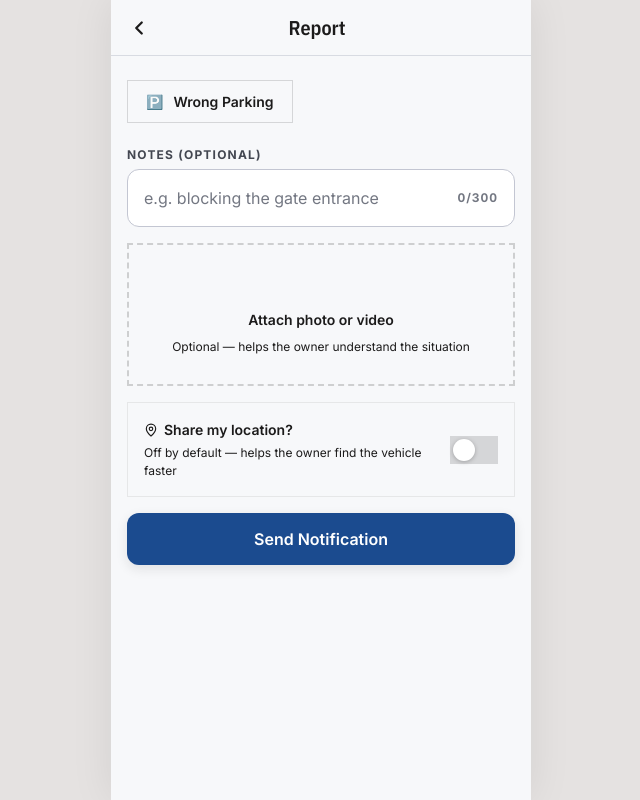
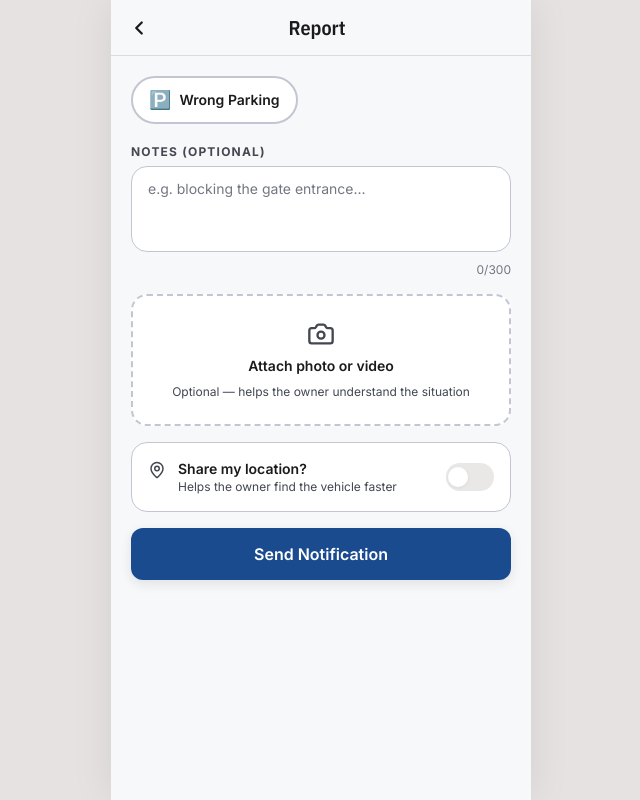
Before and after one commit to ajinkya682/roadlink-demo-app, a React (Vite) app: page /report-detail in a window 1280 px wide. Shown: the whole page, without its empty margins (319-959 px from the left). Built offline with nearby package versions, Linux system fonts and the light colour scheme.

Commit message:
feat: enhance ReportDetail component with emergency alert feature, improved layout, and photo attachment functionality

```diff
--- a/src/pages/guest/ReportDetail.jsx
+++ b/src/pages/guest/ReportDetail.jsx
@@ -1,25 +1,28 @@
 import React, { useState } from 'react';
 import { useNavigate, useLocation } from 'react-router-dom';
-import { Camera, MapPin } from 'lucide-react';
+import { Camera, MapPin, AlertTriangle } from 'lucide-react';
 import { motion } from 'framer-motion';
 import AppHeader from '../../components/AppHeader';
 import Button from '../../components/Button';
-import Input from '../../components/Input';
-import styles from './ReportDetail.module.css';
+import Toggle from '../../components/Toggle';
 
-const stagger = { hidden: {}, show: { transition: { staggerChildren: 0.1 } } };
-const fadeUp = { hidden: { opacity: 0, y: 20 }, show: { opacity: 1, y: 0, transition: { type: 'spring', damping: 22, stiffness: 200 } } };
+const stagger = { hidden: {}, show: { transition: { staggerChildren: 0.08 } } };
+const fadeUp = {
+  hidden: { opacity: 0, y: 16 },
+  show: { opacity: 1, y: 0, transition: { type: 'spring', damping: 22, stiffness: 200 } },
+};
 
 export default function ReportDetail() {
   const navigate = useNavigate();
   const location = useLocation();
-  const cat = location.state?.category || { label: 'Wrong Parking', icon: '🅿️', alert: false };
+  const cat = location.state?.category || { label: 'Wrong Parking', emoji: '🅿️', isAlert: false };
 
   const [notes, setNotes] = useState('');
   const [locationShare, setLocationShare] = useState(false);
+  const [hasPhoto, setHasPhoto] = useState(false);
   const [loading, setLoading] = useState(false);
 
-  const isEmergency = cat.alert;
+  const isEmergency = cat.isAlert;
 
   const handleSend = () => {
     setLoading(true);
@@ -27,23 +30,43 @@ export default function ReportDetail() {
   };
 
   return (
-    <div className={styles.page}>
+    <div className="min-h-screen bg-fog flex flex-col">
       <AppHeader title="Report" />
 
-      <div className={styles.content}>
+      <div className="flex-1 px-5 py-5 space-y-5">
         {/* Category chip */}
         <motion.div initial={{ opacity: 0, x: -16 }} animate={{ opacity: 1, x: 0 }} transition={{ duration: 0.25 }}>
-          <div className={`${styles.chip} ${cat.alert ? styles.chipAlert : ''}`}>
-            <span>{cat.icon}</span>
-            <span className={styles.chipLabel}>{cat.label}</span>
+          <div className={`inline-flex items-center gap-2 px-4 py-2 rounded-full border-2 font-body font-semibold text-sm ${
+            isEmergency
+              ? 'border-alert-red bg-alert-red/5 text-alert-red'
+              : 'border-outline-light bg-white text-on-surface'
+          }`}>
+            <span className="text-lg">{cat.emoji}</span>
+            {cat.label}
           </div>
         </motion.div>
 
         {isEmergency ? (
-          <motion.div variants={stagger} initial="hidden" animate="show" className={styles.emergencyBox}>
-            <motion.p variants={fadeUp} className={styles.emergencyText}>
-              This alerts the owner immediately across all channels.
-            </motion.p>
+          <motion.div
+            variants={stagger}
+            initial="hidden"
+            animate="show"
+            className="space-y-4"
+          >
+            {/* Emergency warning */}
+            <motion.div
+              variants={fadeUp}
+              className="bg-alert-red/5 border-2 border-alert-red/30 rounded-xl p-4 flex items-start gap-3"
+            >
+              <AlertTriangle size={20} className="text-alert-red flex-shrink-0 mt-0.5" />
+              <div>
+                <p className="font-body font-semibold text-alert-red text-sm">Immediate Alert</p>
+                <p className="font-body text-sm text-on-surface-muted mt-1">
+                  This alerts the owner immediately across all channels — push, SMS, and WhatsApp.
+                </p>
+              </div>
+            </motion.div>
+
             <motion.div variants={fadeUp}>
               <Button variant="alert" fullWidth onClick={handleSend} isLoading={loading}>
                 Send Emergency Alert
@@ -51,38 +74,62 @@ export default function ReportDetail() {
             </motion.div>
           </motion.div>
         ) : (
-          <motion.div variants={stagger} initial="hidden" animate="show" className={styles.form}>
+          <motion.div
+            variants={stagger}
+            initial="hidden"
+            animate="show"
+            className="space-y-4"
+          >
+            {/* Notes */}
             <motion.div variants={fadeUp}>
-              <Input
-                label="Notes (optional)"
-                placeholder="e.g. blocking the gate entrance"
+              <label className="block font-body text-label-caps text-on-surface-muted uppercase tracking-widest mb-1.5">
+                Notes (Optional)
+              </label>
+              <textarea
                 value={notes}
-                onChange={e => setNotes(e.target.value)}
-                maxLength={300}
+                onChange={e => setNotes(e.target.value.slice(0, 300))}
+                placeholder="e.g. blocking the gate entrance..."
+                rows={3}
+                className="w-full px-4 py-3 bg-white border border-outline-light rounded-xl font-body text-body-sm text-on-surface resize-none
+                  focus:outline-none focus:border-navy focus:ring-2 focus:ring-navy/15 transition-all placeholder:text-outline"
               />
+              <div className="text-right font-body text-xs text-outline mt-1">{notes.length}/300</div>
             </motion.div>
 
+            {/* Photo zone */}
             <motion.div variants={fadeUp}>
-              <div className={styles.photoZone}>
-                <Camera size={28} color="var(--on-surface-variant)" />
-                <span className={styles.photoText}>Attach photo or video</span>
-                <span className={styles.photoSub}>Optional — helps the owner understand the situation</span>
-              </div>
+              <button
+                type="button"
+                className={`w-full border-2 border-dashed rounded-xl py-6 flex flex-col items-center gap-2 transition-colors ${
+                  hasPhoto
+                    ? 'border-verified-green bg-verified-green/5'
+                    : 'border-outline-light bg-white hover:border-navy/40'
+                }`}
+                onClick={() => setHasPhoto(v => !v)}
+              >
+                <Camera size={28} className={hasPhoto ? 'text-verified-green' : 'text-on-surface-muted'} />
+                <span className="font-body text-sm font-semibold text-on-surface">
+                  {hasPhoto ? '✓ Photo attached' : 'Attach photo or video'}
+                </span>
+                <span className="font-body text-xs text-on-surface-muted">
+                  Optional — helps the owner understand the situation
+                </span>
+              </button>
             </motion.div>
 
-            <motion.div variants={fadeUp} className={styles.locationRow}>
-              <div>
-                <div className={styles.locationLabel}>
-                  <MapPin size={14} /> Share my location?
+            {/* Location toggle */}
+            <motion.div
+              variants={fadeUp}
+              className="flex items-center justify-between bg-white rounded-xl border border-outline-light px-4 py-4"
+            >
+              <div className="flex items-start gap-3">
+                <MapPin size={18} className="text-on-surface-muted mt-0.5 flex-shrink-0" />
+                <div>
+                  <p className="font-body text-sm font-semibold text-on-surface">Share my location?</p>
+                  <p className="font-body text-xs text-on-surface-muted">Helps the owner find the vehicle faster</p>
                 </div>
-                <div className={styles.locationSub}>Off by default — helps the owner find the vehicle faster</div>
               </div>
-              <div
-                className={`${styles.toggle} ${locationShare ? styles.toggleOn : ''}`}
-                onClick={() => setLocationShare(v => !v)}
-              >
-                <div className={styles.toggleThumb} />
-              </div>
+              <Toggle on={locationShare} onChange={setLocationShare} />
             </motion.div>
 
             <motion.div variants={fadeUp}>
```
